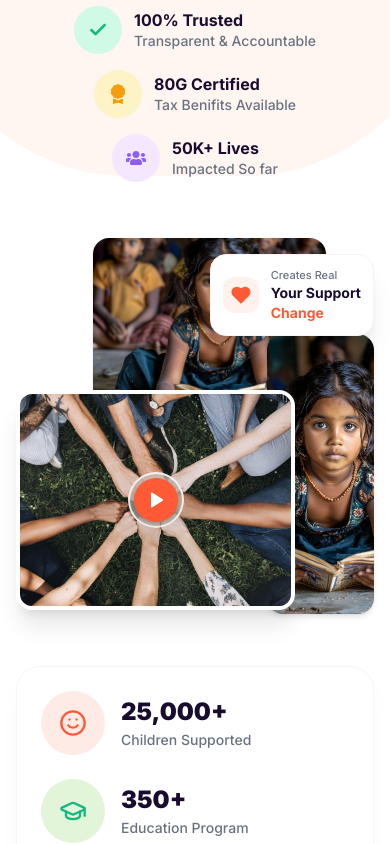
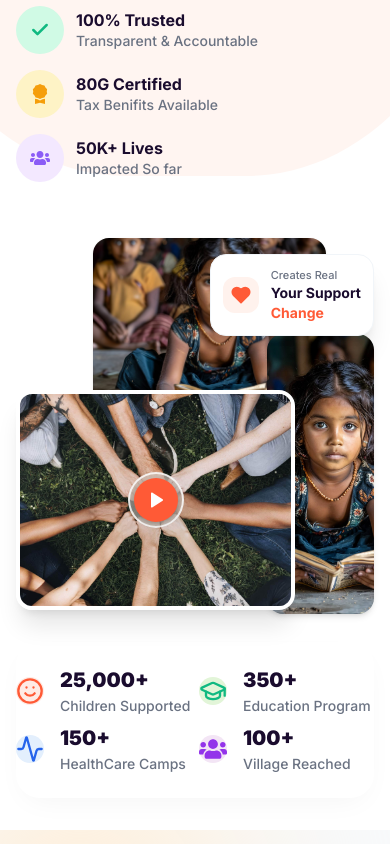
Before and after one commit to amanprajapati3/NGO2, a Next.js app: page / in a window 390 px wide. Shown: the part 1060-1904 px from the top of the page. Built offline with nearby package versions, Linux system fonts and the light colour scheme.

Commit message:
updated responsivness

```diff
--- a/app/components/homelayout/AboutSection.tsx
+++ b/app/components/homelayout/AboutSection.tsx
@@ -260,12 +260,12 @@ export default function AboutSection({ data }: AboutSectionProps) {
 
             {/* Dynamic Trust Badges - Styled as per image */}
             {trustBadges && trustBadges.length > 0 && (
-              <div className="mt-8 pt-4">
+              <div className="mt-8  pt-4">
                 <div className="grid grid-cols-1 gap-4 sm:grid-cols-3 sm:gap-2 sm:divide-x sm:divide-slate-200">
                   {trustBadges.map((tb: TrustBadge, idx: number) => (
                     <div
                       key={idx}
-                      className={`flex items-center gap-3 justify-center md:justify-start ${
+                      className={`flex items-center gap-3  md:justify-start ${
                         idx !== 0 ? "sm:pl-4" : ""
                       }`}
                     >
@@ -365,9 +365,9 @@ export default function AboutSection({ data }: AboutSectionProps) {
 
         {/* ================= STATISTICS CONTAINER ================= */}
         {statsToRender.length > 0 && (
-          <div className="mt-12 sm:mt-16">
-            <div className="rounded-3xl border border-slate-100/80 bg-white px-6 py-6 shadow-[0_10px_30px_-10px_rgba(0,0,0,0.05)] sm:px-10 sm:py-8">
-              <div className="grid grid-cols-1 gap-6 sm:grid-cols-2 lg:grid-cols-4 lg:gap-0 lg:divide-x lg:divide-slate-200/80">
+          <div className="mt-6 sm:mt-16">
+            <div className="rounded-3xl sm:border sm:border-slate-100/80 sm:bg-white sm:px-6 py-6 shadow-[0_10px_30px_-10px_rgba(0,0,0,0.05)] sm:px-10 sm:py-8">
+              <div className="grid gap-2  sm:gap-6 grid-cols-2 lg:grid-cols-4 lg:gap-0 lg:divide-x lg:divide-slate-200/80">
                 {statsToRender.map((item: AboutStatistic, index: number) => {
                   const { icon, theme } = getStatIconAndTheme(item.icon, index);
 
@@ -379,13 +379,13 @@ export default function AboutSection({ data }: AboutSectionProps) {
                       }`}
                     >
                       <div
-                        className={`flex h-16 w-16 shrink-0 items-center justify-center rounded-full ${theme.bg}`}
+                        className={`flex sm:h-16 sm:w-16 shrink-0 items-center justify-center rounded-full ${theme.bg}`}
                       >
                         {icon}
                       </div>
 
                       <div className="flex flex-col text-left">
-                        <h3 className="text-2xl font-black text-[#1a0c2e] sm:text-3xl">
+                        <h3 className="text-xl sm:text-2xl font-black text-[#1a0c2e] sm:text-3xl">
                           <AnimatedNumber value={item.value} />
                         </h3>
                         <p className="text-sm font-medium text-gray-500 mt-0.5">
--- a/app/components/homelayout/CausesSection.tsx
+++ b/app/components/homelayout/CausesSection.tsx
@@ -208,7 +208,7 @@ export default function CausesSection({
                       {/* Main Donate Button */}
                       <Link
                         href={item.button.href}
-                        className={`absolute left-[40%] -translate-x-1/2 flex w-[60%] md:w-[45%] items-center justify-center gap-2 rounded-full px-5 py-2.5 text-sm font-bold text-white shadow-md transition-all ${bgButtonClass}`}
+                        className={`absolute md:left-[40%] left-[50%] -translate-x-1/2 flex w-[60%] md:w-[45%] items-center justify-center gap-2 rounded-full px-5 py-2.5 text-sm font-bold text-white shadow-md transition-all ${bgButtonClass}`}
                       >
                         <span>{item.button.label}</span>
                         <FiArrowRight className="text-sm" />
```
